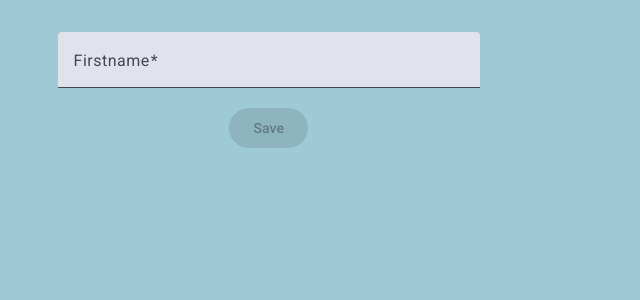
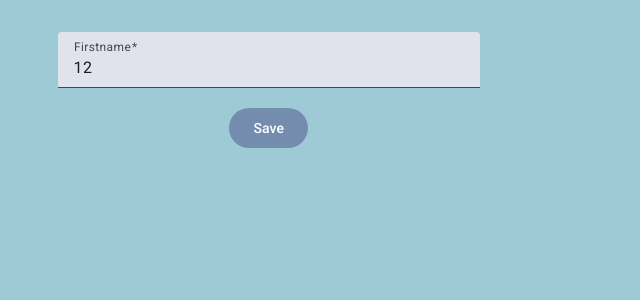
Before and after one commit to EderlMarkus/JS_ANGULAR_Signal_Forms, an Angular app: page / in a window 1280 px wide. Shown: the top 300 px of the page, without its empty margins (0-640 px from the left). Built offline with nearby package versions, Linux system fonts and the light colour scheme.

Commit message:
changed provideSignalFormsConfig from touched to dirty for better showcase

```diff
--- a/src/app/app.config.ts
+++ b/src/app/app.config.ts
@@ -16,7 +16,7 @@ export const appConfig: ApplicationConfig = {
     provideRouter(routes),
     provideSignalFormsConfig({
       classes: {
-        'is-invalid': field => field.state().invalid() && field.state().touched()
+        'is-invalid': field => field.state().invalid() && field.state().dirty()
       }
     })
   ]
--- a/src/app/app.html
+++ b/src/app/app.html
@@ -8,7 +8,6 @@
     }
   </mat-form-field>
   <div class="button">
-    <button type="button" matButton="filled" [disabled]="!userForm().valid() || userForm().submitting()"
-      (click)="saveProposal()">Save</button>
+    <button type="button" matButton="filled" (click)="saveProposal()">Save</button>
   </div>
 </form>
--- a/src/app/app.ts
+++ b/src/app/app.ts
@@ -19,7 +19,7 @@ export class App {
   private snackBar = inject(MatSnackBar);
 
   protected readonly userSig = signal<User>({
-    "firstName": "",
+    "firstName": "12",
     "lastName": "",
     "age": 0,
     "email": "",
```
